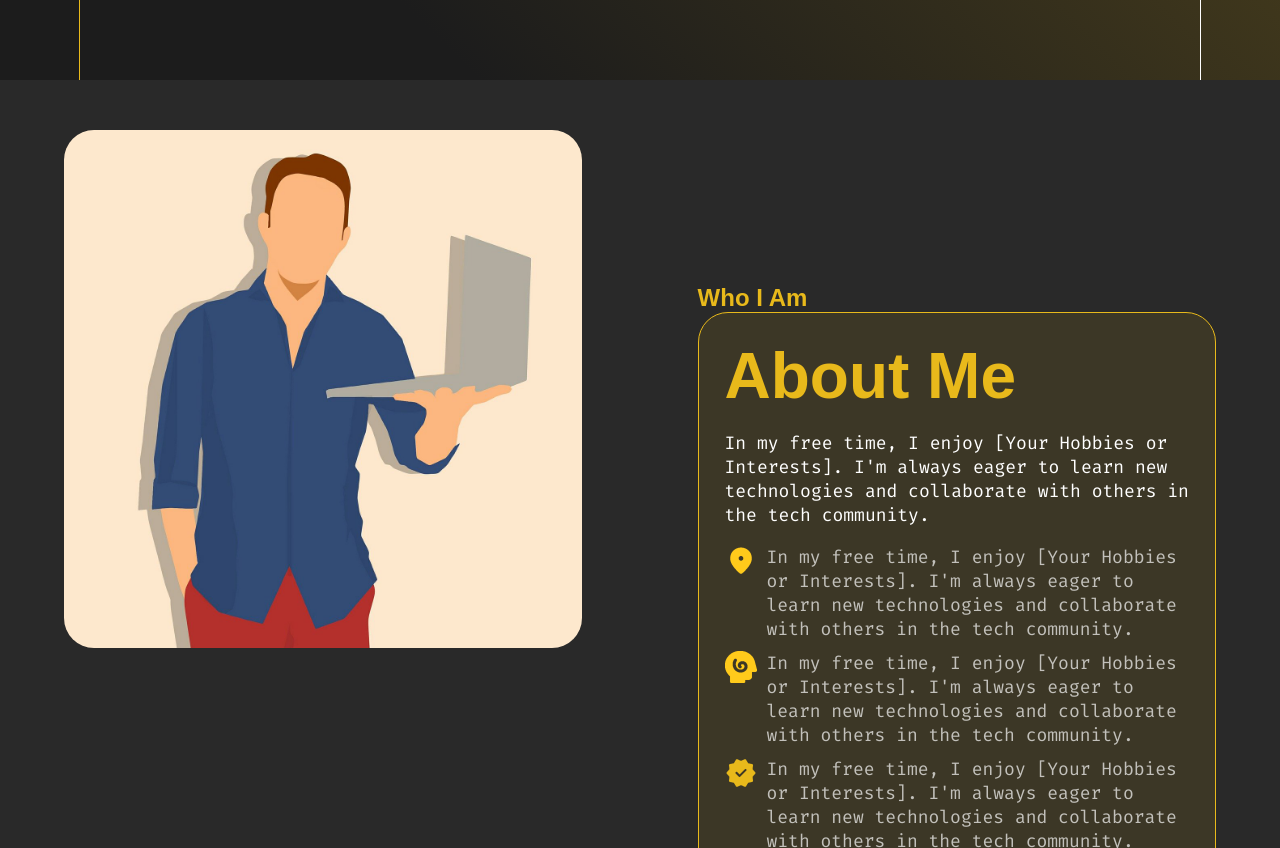
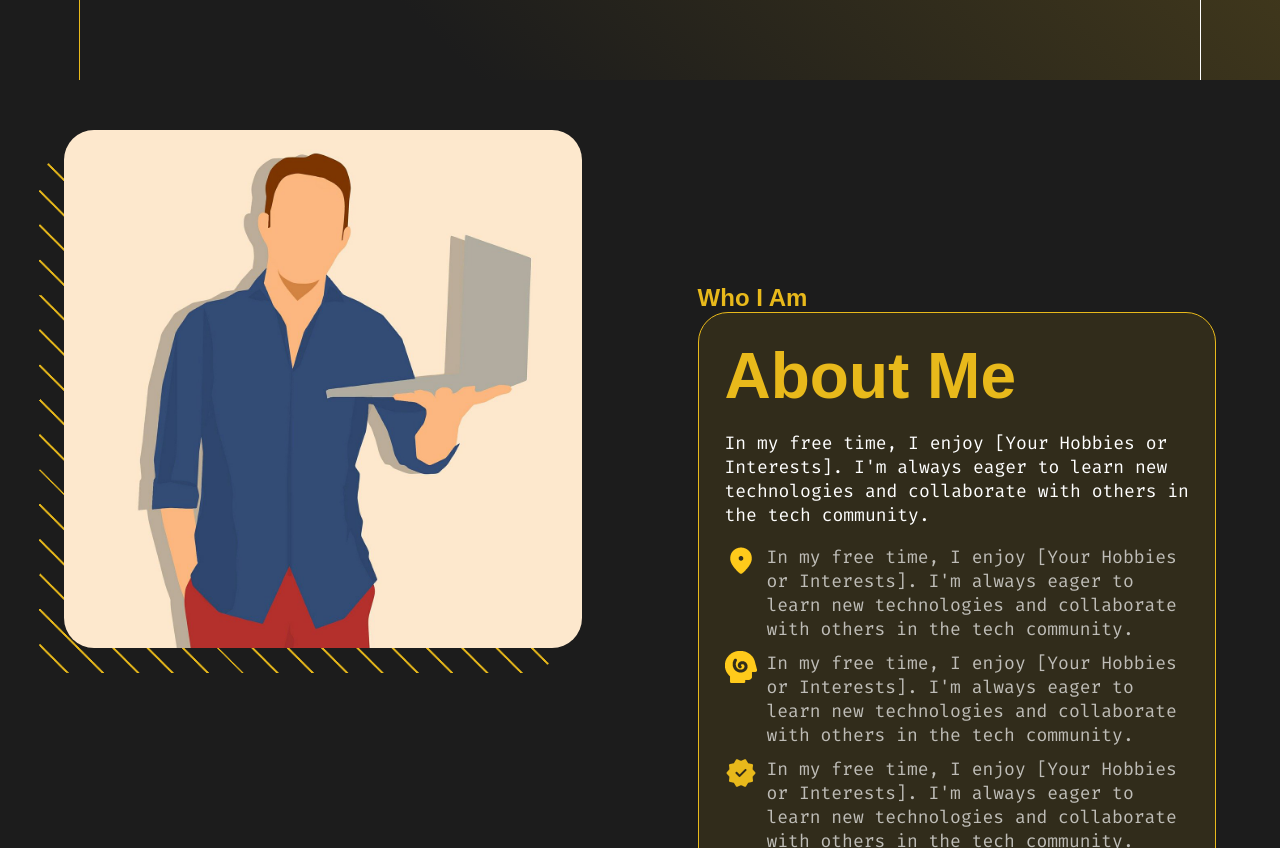
Before and after one commit to LukasStrnad-exe/Portfolio, an Angular app: page / in a window 1280 px wide. Shown: the part 720-1568 px from the top of the page. Built offline with nearby package versions, Linux system fonts and the light colour scheme; a web font is replaced by a local one.

Commit message:
added bg for img/added img for projects

```diff
--- a/src/app/aboute-me/aboute-me.html
+++ b/src/app/aboute-me/aboute-me.html
@@ -1,7 +1,9 @@
 <div class="wrapper">
   <div class="about_me_container">
     <div class="about_me_content">
-      <img class="selfie" src="/assets/img/abouteMe/muster.jpg" alt="Muster" />
+      <div class="img_bg">
+        <img class="selfie" src="/assets/img/abouteMe/muster.jpg" alt="Muster" />
+      </div>
       <div class="text_container">
         <h4>Who I Am</h4>
         <div class="highlight_div">
--- a/src/app/aboute-me/aboute-me.scss
+++ b/src/app/aboute-me/aboute-me.scss
@@ -12,11 +12,7 @@
   height: 100%;
 
   .selfie {
-    width: 45%;
     border-radius: 30px;
-    position: absolute;
-    top: 50px;
-    left: 0px;
   }
 }
 
@@ -43,3 +39,28 @@
     margin: 0;
   }
 }
+
+.img_bg {
+  width: 45%;
+  position: absolute;
+  top: 50px;
+  left: 0px;
+  img {
+    display: block;
+    position: relative;
+    z-index: 2;
+    width: 100%;
+  }
+
+  &::after {
+    content: '';
+    position: absolute;
+    top: 25px;
+    right: 25px;
+    width: 100%;
+    height: 100%;
+    background: url('/assets/img/abouteMe/img_bg.png');
+    background-size: cover;
+    border-radius: 30px;
+  }
+}
--- a/src/app/featured-projects/featured-projects.html
+++ b/src/app/featured-projects/featured-projects.html
@@ -7,35 +7,41 @@
       <div class="btn_project btn_border">
         <div>
           <h4>Join</h4>
-          <img src="/assets/img/projects/arrow_outward.png" alt="projects" />
+          <img class="btn_arrow" src="/assets/img/projects/arrow_outward.png" alt="projects" />
         </div>
         <div>
           Angular <span class="pipe">|</span> TypeScript <span class="pipe">|</span> Firebase
           <span class="pipe">|</span> HTML <span class="pipe">|</span> CSS
         </div>
-        <img class="btn_img btn_img_top" src="/assets/img/projects/Rectangle 30.png" alt="">
+        <div class="img_bg btn_img btn_img_top">
+          <img src="/assets/img/projects/Rectangle 30.png" alt="" />
+        </div>
       </div>
       <div class="btn_project">
         <div>
           <h4>Join</h4>
-          <img src="/assets/img/projects/arrow_outward.png" alt="projects" />
+          <img class="btn_arrow" src="/assets/img/projects/arrow_outward.png" alt="projects" />
         </div>
         <div>
           Angular <span class="pipe">|</span> TypeScript <span class="pipe">|</span> Firebase
           <span class="pipe">|</span> HTML <span class="pipe">|</span> CSS
         </div>
-        <img class="btn_img" src="/assets/img/projects/Rectangle 30.png" alt="">
+        <div class="img_bg btn_img">
+          <img src="/assets/img/projects/Rectangle 30.png" alt="" />
+        </div>
       </div>
       <div class="btn_project btn_border">
         <div>
           <h4>Join</h4>
-          <img src="/assets/img/projects/arrow_outward.png" alt="projects" />
+          <img class="btn_arrow" src="/assets/img/projects/arrow_outward.png" alt="projects" />
         </div>
         <div>
           Angular <span class="pipe">|</span> TypeScript <span class="pipe">|</span> Firebase
           <span class="pipe">|</span> HTML <span class="pipe">|</span> CSS
         </div>
-        <img class="btn_img btn_img_bottom" src="/assets/img/projects/Rectangle 30.png" alt="">
+        <div class="img_bg btn_img btn_img_bottom">
+          <img src="/assets/img/projects/Rectangle 30.png" alt="" />
+        </div>
       </div>
     </div>
   </div>
--- a/src/app/featured-projects/featured-projects.scss
+++ b/src/app/featured-projects/featured-projects.scss
@@ -33,7 +33,7 @@
       color: white;
     }
 
-    img {
+    .btn_arrow {
       opacity: 0;
       transition: opacity 0.2s ease;
     }
@@ -49,22 +49,50 @@
       background-color: rgba(232, 184, 27, 0.1019607843);
     }
 
-    &:hover img {
+    &:hover .btn_arrow {
       opacity: 1;
     }
 
-    .btn_img{
-        position: absolute;
-        right: -40%;
-        width: 35%;
+    &:hover .img_bg {
+      opacity: 1;
     }
 
-    .btn_img_top{
-        top: 0;
+    .btn_img {
+      position: absolute;
+      right: -40%;
+      width: 35%;
     }
 
-    .btn_img_bottom{
-        bottom: 0;
+    .btn_img_top {
+      top: 0;
+    }
+
+    .btn_img_bottom {
+      bottom: 0;
+    }
+
+    .img_bg {
+      width: 295px;
+      height: 192px;
+      opacity: 0;
+      transition: opacity 0.2s ease;
+      img {
+        display: block;
+        position: relative;
+        z-index: 2;
+      }
+
+      &::after {
+        content: '';
+        position: absolute;
+        top: 15px;
+        left: 15px;
+        width: 100%;
+        height: 100%;
+        background: url('/assets/img/projects/img_bg.png');
+        background-size: cover;
+        z-index: 1;
+      }
     }
   }
 
--- a/src/app/skill-set/skill-set.html
+++ b/src/app/skill-set/skill-set.html
@@ -9,7 +9,9 @@
         ipsa amet quae.
       </p>
       <h4><span class="white_color">You need </span> another skill?</h4>
-      <p class="font_16">Feel free to contact me. I look forward to expanding on my previous knowledge.</p>
+      <p class="font_16">
+        Feel free to contact me. I look forward to expanding on my previous knowledge.
+      </p>
       <button data-text="Let's Talk">Let's Talk</button>
     </div>
     <div id="skills" class="skills">
--- a/src/styles.scss
+++ b/src/styles.scss
@@ -2,7 +2,7 @@ body {
   margin: 0 auto;
   font-family: 'Fira Code', sans-serif;
   min-height: 100dvh;
-  background-color: #292929;
+  background-color: #1c1c1c;
   color: white;
   overflow-x: hidden;
 }
```
Also changed, not shown: public/assets/img/abouteMe/img_bg.png (added).
